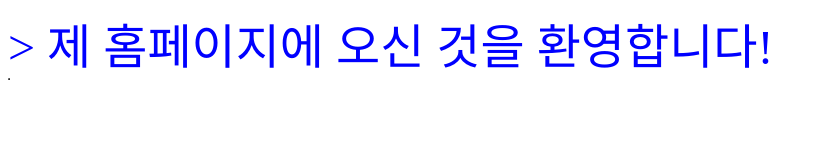
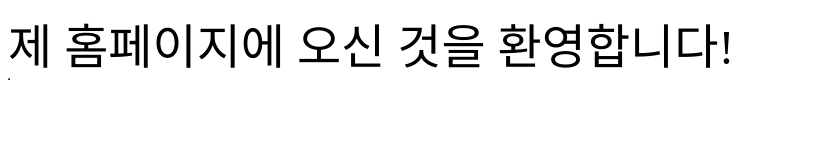
Before and after one commit to ParkYein0413/kunapia0413, a plain HTML site: page right1.html in a window 1280 px wide. Shown: the whole page, without its empty margins (0-824 px from the left). Drawn offline with Linux system fonts and the light colour scheme.

Commit message:
Update right1.html

```diff
--- a/right1.html
+++ b/right1.html
@@ -3,7 +3,7 @@
 </title></head>
 <body>
 <table border=1>
-  <font size=7 color=blue>>
+  <font size=7>
           제 홈페이지에 오신 것을 환영합니다!
   </font>
 
```
